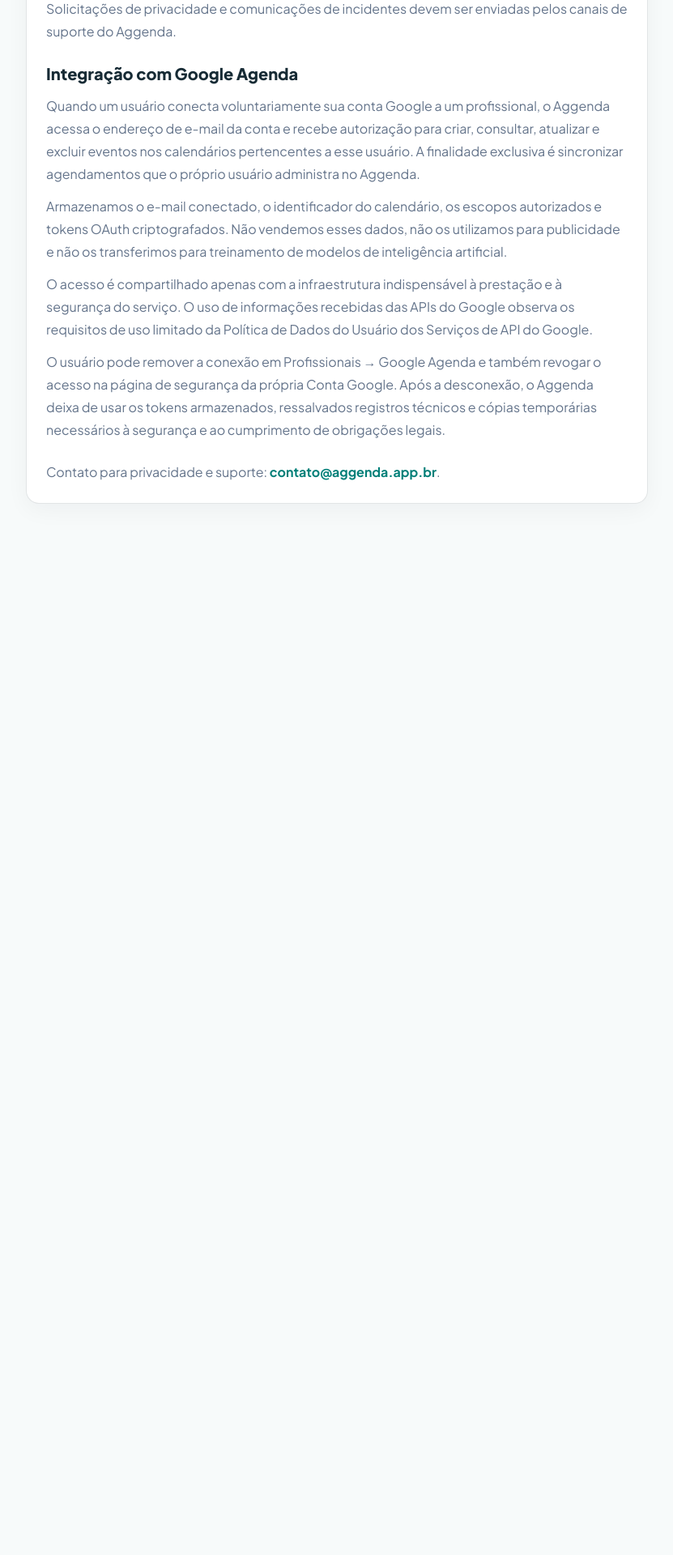
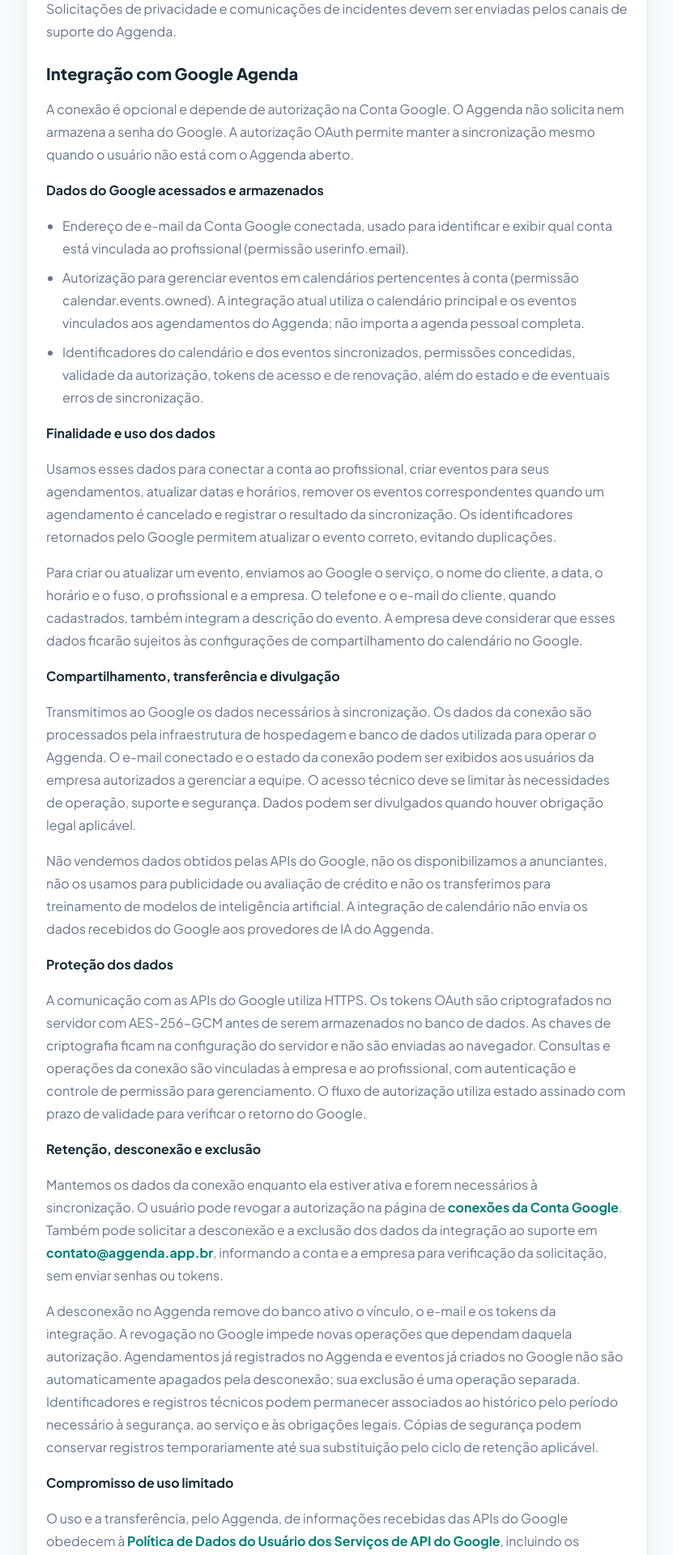
Before and after one commit to ivanlago/aggenda, a Next.js app: page /privacidade in a window 1280 px wide. Shown: the part 580-2500 px from the top of the page at 81% size, without its empty margins (224-1055 px from the left). Before the commit the page ends 1250 px from the top, so only its background shows below. Built offline with nearby package versions, Linux system fonts and the light colour scheme.

Commit message:
google auth

```diff
--- a/src/app/privacidade/page.tsx
+++ b/src/app/privacidade/page.tsx
@@ -6,19 +6,35 @@ export default function PrivacyPage() {
   return <main className="min-h-screen px-6 py-12"><article className="panel mx-auto max-w-3xl">
     <Link href="/" className="font-extrabold text-brand">← Aggenda</Link>
     <h1 className="mt-8 text-4xl font-extrabold">Política de Privacidade</h1>
-    <p className="mt-2 text-sm text-muted">Versão de 01/09/2026</p>
+    <p className="mt-2 text-sm text-muted">Atualizada em 12/11/2026</p>
     <div className="mt-8 grid gap-6 leading-7 text-muted">
       <p>Tratamos dados de conta, empresa, equipe, clientes, agenda, cobrança e registros técnicos para prestar, proteger e melhorar o Aggenda.</p>
       <p>A contratante controla os dados de seus clientes; o Aggenda os opera para executar o serviço. Fornecedores essenciais de hospedagem, banco de dados, pagamentos, mensagens e IA podem participar do processamento.</p>
       <p>Aplicamos segregação entre empresas, controle de acesso e auditoria. Conservamos dados pelo período necessário ao serviço e às obrigações legais.</p>
       <p>Titulares podem solicitar confirmação, acesso, correção, portabilidade ou exclusão, observadas as obrigações legais e a relação com a empresa responsável pelo cadastro.</p>
       <p>Solicitações de privacidade e comunicações de incidentes devem ser enviadas pelos canais de suporte do Aggenda.</p>
-      <section className="grid gap-3">
+      <section id="google-agenda" className="grid gap-4 scroll-mt-6">
         <h2 className="text-xl font-extrabold text-foreground">Integração com Google Agenda</h2>
-        <p>Quando um usuário conecta voluntariamente sua conta Google a um profissional, o Aggenda acessa o endereço de e-mail da conta e recebe autorização para criar, consultar, atualizar e excluir eventos nos calendários pertencentes a esse usuário. A finalidade exclusiva é sincronizar agendamentos que o próprio usuário administra no Aggenda.</p>
-        <p>Armazenamos o e-mail conectado, o identificador do calendário, os escopos autorizados e tokens OAuth criptografados. Não vendemos esses dados, não os utilizamos para publicidade e não os transferimos para treinamento de modelos de inteligência artificial.</p>
-        <p>O acesso é compartilhado apenas com a infraestrutura indispensável à prestação e à segurança do serviço. O uso de informações recebidas das APIs do Google observa os requisitos de uso limitado da Política de Dados do Usuário dos Serviços de API do Google.</p>
-        <p>O usuário pode remover a conexão em Profissionais → Google Agenda e também revogar o acesso na página de segurança da própria Conta Google. Após a desconexão, o Aggenda deixa de usar os tokens armazenados, ressalvados registros técnicos e cópias temporárias necessários à segurança e ao cumprimento de obrigações legais.</p>
+        <p>A conexão é opcional e depende de autorização na Conta Google. O Aggenda não solicita nem armazena a senha do Google. A autorização OAuth permite manter a sincronização mesmo quando o usuário não está com o Aggenda aberto.</p>
+        <h3 className="font-bold text-foreground">Dados do Google acessados e armazenados</h3>
+        <ul className="list-disc space-y-2 pl-5">
+          <li>Endereço de e-mail da Conta Google conectada, usado para identificar e exibir qual conta está vinculada ao profissional (permissão userinfo.email).</li>
+          <li>Autorização para gerenciar eventos em calendários pertencentes à conta (permissão calendar.events.owned). A integração atual utiliza o calendário principal e os eventos vinculados aos agendamentos do Aggenda; não importa a agenda pessoal completa.</li>
+          <li>Identificadores do calendário e dos eventos sincronizados, permissões concedidas, validade da autorização, tokens de acesso e de renovação, além do estado e de eventuais erros de sincronização.</li>
+        </ul>
+        <h3 className="font-bold text-foreground">Finalidade e uso dos dados</h3>
+        <p>Usamos esses dados para conectar a conta ao profissional, criar eventos para seus agendamentos, atualizar datas e horários, remover os eventos correspondentes quando um agendamento é cancelado e registrar o resultado da sincronização. Os identificadores retornados pelo Google permitem atualizar o evento correto, evitando duplicações.</p>
+        <p>Para criar ou atualizar um evento, enviamos ao Google o serviço, o nome do cliente, a data, o horário e o fuso, o profissional e a empresa. O telefone e o e-mail do cliente, quando cadastrados, também integram a descrição do evento. A empresa deve considerar que esses dados ficarão sujeitos às configurações de compartilhamento do calendário no Google.</p>
+        <h3 className="font-bold text-foreground">Compartilhamento, transferência e divulgação</h3>
+        <p>Transmitimos ao Google os dados necessários à sincronização. Os dados da conexão são processados pela infraestrutura de hospedagem e banco de dados utilizada para operar o Aggenda. O e-mail conectado e o estado da conexão podem ser exibidos aos usuários da empresa autorizados a gerenciar a equipe. O acesso técnico deve se limitar às necessidades de operação, suporte e segurança. Dados podem ser divulgados quando houver obrigação legal aplicável.</p>
+        <p>Não vendemos dados obtidos pelas APIs do Google, não os disponibilizamos a anunciantes, não os usamos para publicidade ou avaliação de crédito e não os transferimos para treinamento de modelos de inteligência artificial. A integração de calendário não envia os dados recebidos do Google aos provedores de IA do Aggenda.</p>
+        <h3 className="font-bold text-foreground">Proteção dos dados</h3>
+        <p>A comunicação com as APIs do Google utiliza HTTPS. Os tokens OAuth são criptografados no servidor com AES-256-GCM antes de serem armazenados no banco de dados. As chaves de criptografia ficam na configuração do servidor e não são enviadas ao navegador. Consultas e operações da conexão são vinculadas à empresa e ao profissional, com autenticação e controle de permissão para gerenciamento. O fluxo de autorização utiliza estado assinado com prazo de validade para verificar o retorno do Google.</p>
+        <h3 className="font-bold text-foreground">Retenção, desconexão e exclusão</h3>
+        <p>Mantemos os dados da conexão enquanto ela estiver ativa e forem necessários à sincronização. O usuário pode revogar a autorização na página de <a className="font-bold text-brand underline" href="https://myaccount.google.com/connections" target="_blank" rel="noopener noreferrer">conexões da Conta Google</a>. Também pode solicitar a desconexão e a exclusão dos dados da integração ao suporte em <a className="font-bold text-brand underline" href="mailto:contato@aggenda.app.br">contato@aggenda.app.br</a>, informando a conta e a empresa para verificação da solicitação, sem enviar senhas ou tokens.</p>
+        <p>A desconexão no Aggenda remove do banco ativo o vínculo, o e-mail e os tokens da integração. A revogação no Google impede novas operações que dependam daquela autorização. Agendamentos já registrados no Aggenda e eventos já criados no Google não são automaticamente apagados pela desconexão; sua exclusão é uma operação separada. Identificadores e registros técnicos podem permanecer associados ao histórico pelo período necessário à segurança, ao serviço e às obrigações legais. Cópias de segurança podem conservar registros temporariamente até sua substituição pelo ciclo de retenção aplicável.</p>
+        <h3 className="font-bold text-foreground">Compromisso de uso limitado</h3>
+        <p>O uso e a transferência, pelo Aggenda, de informações recebidas das APIs do Google obedecem à <a className="font-bold text-brand underline" href="https://developers.google.com/terms/api-services-user-data-policy" target="_blank" rel="noopener noreferrer">Política de Dados do Usuário dos Serviços de API do Google</a>, incluindo os requisitos de Uso Limitado (Limited Use). Qualquer nova finalidade ou ampliação de permissões deve ser informada antes de seu uso e, quando necessário, depender de nova autorização.</p>
       </section>
       <p>Contato para privacidade e suporte: <a className="font-bold text-brand underline" href="mailto:contato@aggenda.app.br">contato@aggenda.app.br</a>.</p>
     </div>
```
Also changed, not shown: 1 other file (tests, documents, lock files or other folders).
